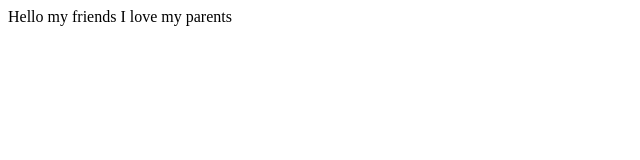
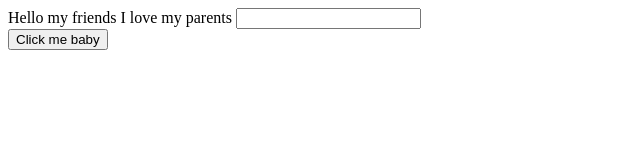
Before and after one commit to SazidSami/My-1st-Website, a plain HTML site: page index.html in a window 1280 px wide. Shown: the whole page, without its empty margins (0-640 px from the left). Drawn offline with Linux system fonts and the light colour scheme.

Commit message:
done adding button

```diff
--- a/index.html
+++ b/index.html
@@ -3,6 +3,10 @@
     <body>
         Hello my friends
         I love my parents
+        <input type="text" name="" id="">
+        <br>
+        <button>Click me baby</button>
+
     </body>
 </head>
 
```
